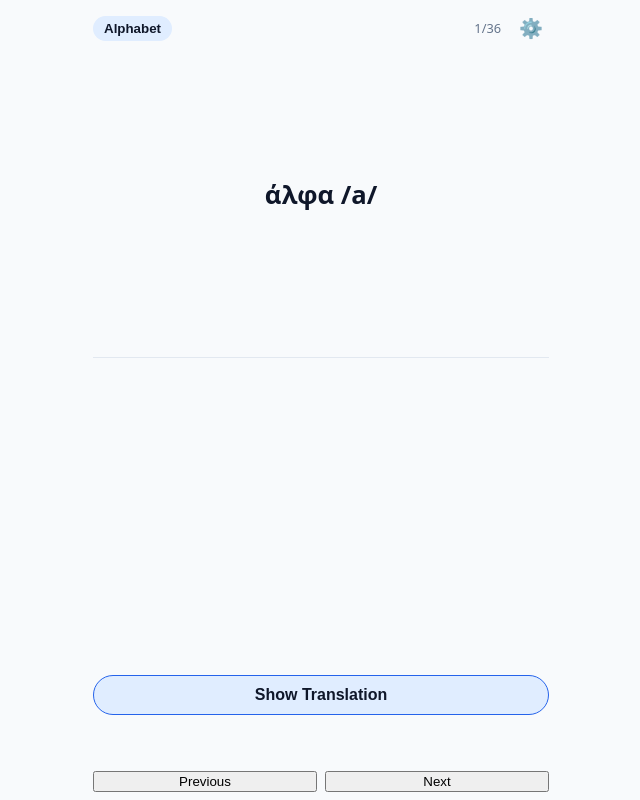
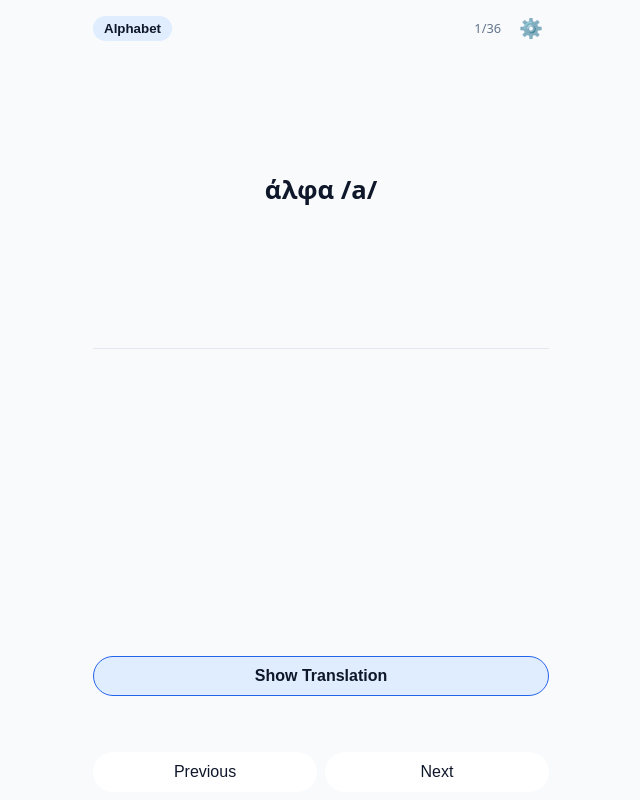
Before and after one commit to aosmith4/Greek-Flashcards, a plain HTML site: page index.html in a window 1280 px wide. Shown: the whole page, without its empty margins (319-959 px from the left). Drawn offline with Linux system fonts and the light colour scheme.

Commit message:
Update index.html
Fixing some formatting issues

```diff
--- a/index.html
+++ b/index.html
@@ -191,9 +191,12 @@
       gap: 8px;
     }
 
+    /* Unified button styling */
     button.primary,
-    button.secondary {
-      width: 100%;
+    button.secondary,
+    .nav-row button {
+      -webkit-appearance: none;
+      appearance: none;
       border-radius: 999px;
       border: 1px solid transparent;
       padding: 10px 16px;
@@ -202,22 +205,26 @@
       font-weight: 500;
       background: var(--card-bg);
       color: var(--fg);
-      transition: background-color 120ms ease-out, color 120ms ease-out, border-color 120ms ease-out;
+      transition: background-color 120ms ease-out,
+                  color 120ms ease-out,
+                  border-color 120ms ease-out;
     }
 
+    /* Primary CTA: Show Translation */
     button.primary {
       background: var(--accent-soft);
       border-color: var(--accent);
       font-weight: 600;
     }
 
+    /* Secondary: Show Phonetics */
     button.secondary {
       border-color: var(--accent);
       color: var(--accent);
       background: transparent;
     }
 
-    /* Previous/Next reuse shared button styling, only flex differs */
+    /* Previous/Next only differ by flex behavior */
     .nav-row button {
       flex: 1;
     }
@@ -311,7 +318,8 @@
       }
 
       button.primary,
-      button.secondary {
+      button.secondary,
+      .nav-row button {
         padding: 8px 14px;
         font-size: 0.95rem;
       }
```
